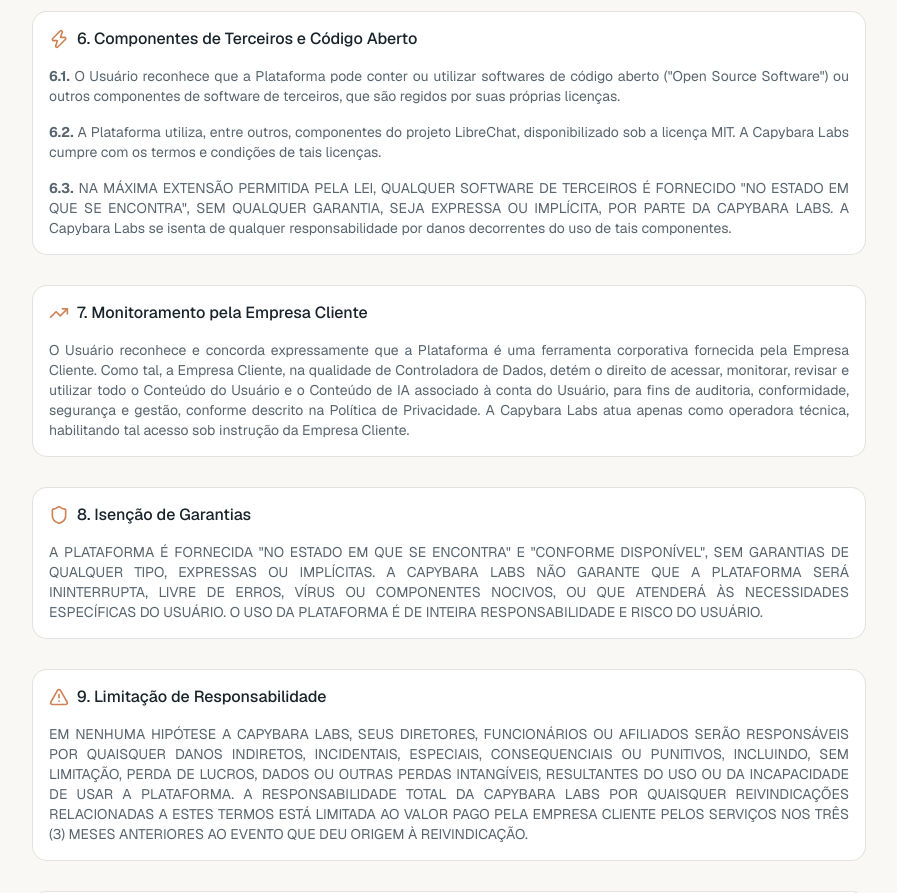
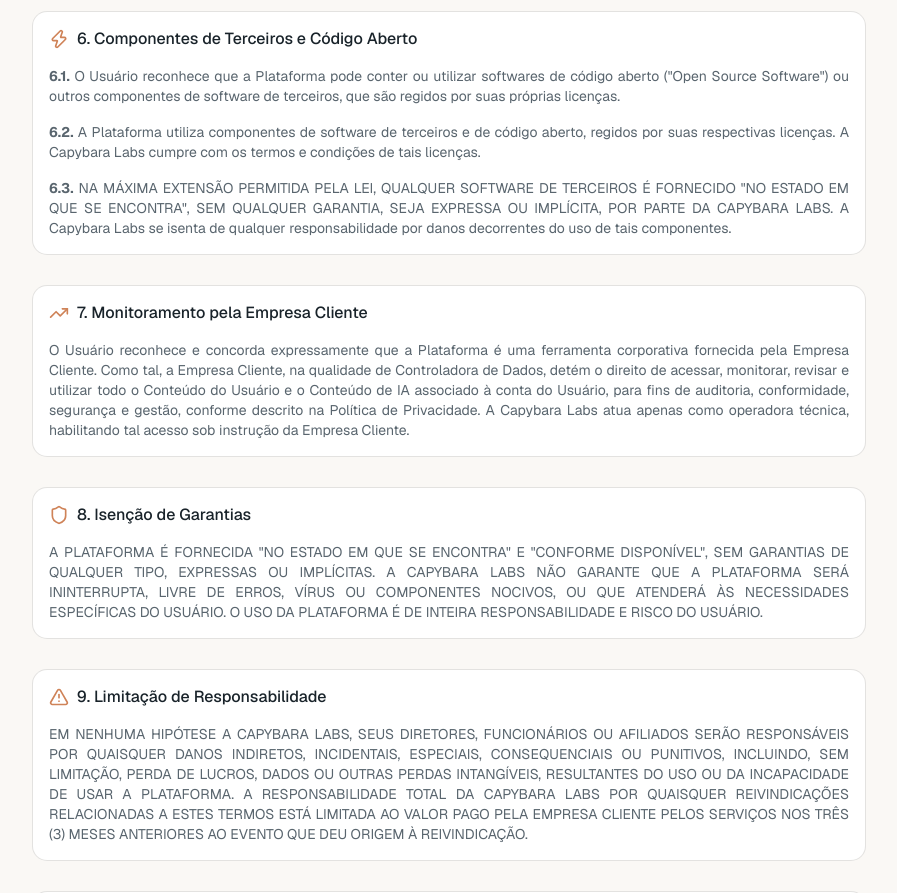
Before and after one commit to TheCapybaraLabs/capy_website, a Next.js app: page /termos/chat-senai in a window 1280 px wide. Shown: the part 2120-3013 px from the top of the page, without its empty margins (191-1088 px from the left). Built offline with nearby package versions, Linux system fonts and the light colour scheme; no server answers.

Commit message:
fix: generalize third-party component clauses in termos

```diff
--- a/src/app/termos/[slug]/_template-b2b.tsx
+++ b/src/app/termos/[slug]/_template-b2b.tsx
@@ -248,9 +248,9 @@
                 software de terceiros, que são regidos por suas próprias licenças.
               </p>
               <p className="text-muted-foreground">
-                <strong>6.2.</strong> A Plataforma utiliza, entre outros, componentes do projeto
-                LibreChat, disponibilizado sob a licença MIT. A Capybara Labs cumpre com os termos e
-                condições de tais licenças.
+                <strong>6.2.</strong> A Plataforma utiliza componentes de software de terceiros e de
+                código aberto, regidos por suas respectivas licenças. A Capybara Labs cumpre com os
+                termos e condições de tais licenças.
               </p>
               <p className="text-muted-foreground">
                 <strong>6.3.</strong> NA MÁXIMA EXTENSÃO PERMITIDA PELA LEI, QUALQUER SOFTWARE DE
--- a/src/app/termos/[slug]/_template-public.tsx
+++ b/src/app/termos/[slug]/_template-public.tsx
@@ -331,9 +331,7 @@
             <CardContent className="space-y-4 text-justify">
               <p className="text-muted-foreground">
                 <strong>8.1.</strong> A Plataforma utiliza componentes de software de terceiros e de
-                código aberto, regidos por suas respectivas licenças. Em particular, a Plataforma
-                utiliza, entre outros, componentes do projeto <strong>LibreChat</strong>,
-                distribuído sob a licença MIT.
+                código aberto, regidos por suas respectivas licenças.
               </p>
               <p className="text-muted-foreground">
                 <strong>8.2.</strong> O Usuário reconhece que o cumprimento dos termos das licenças
--- a/src/app/termos/[slug]/_template-social.tsx
+++ b/src/app/termos/[slug]/_template-social.tsx
@@ -363,8 +363,8 @@
                 Política de Privacidade, Seção 9.
               </p>
               <p className="text-muted-foreground">
-                <strong>8.5. Componentes de terceiros.</strong> A Plataforma utiliza, entre outros,
-                componentes do projeto LibreChat, distribuído sob a licença MIT.
+                <strong>8.5. Componentes de terceiros.</strong> A Plataforma utiliza componentes de
+                software de terceiros e de código aberto, regidos por suas respectivas licenças.
               </p>
             </CardContent>
           </Card>
```
